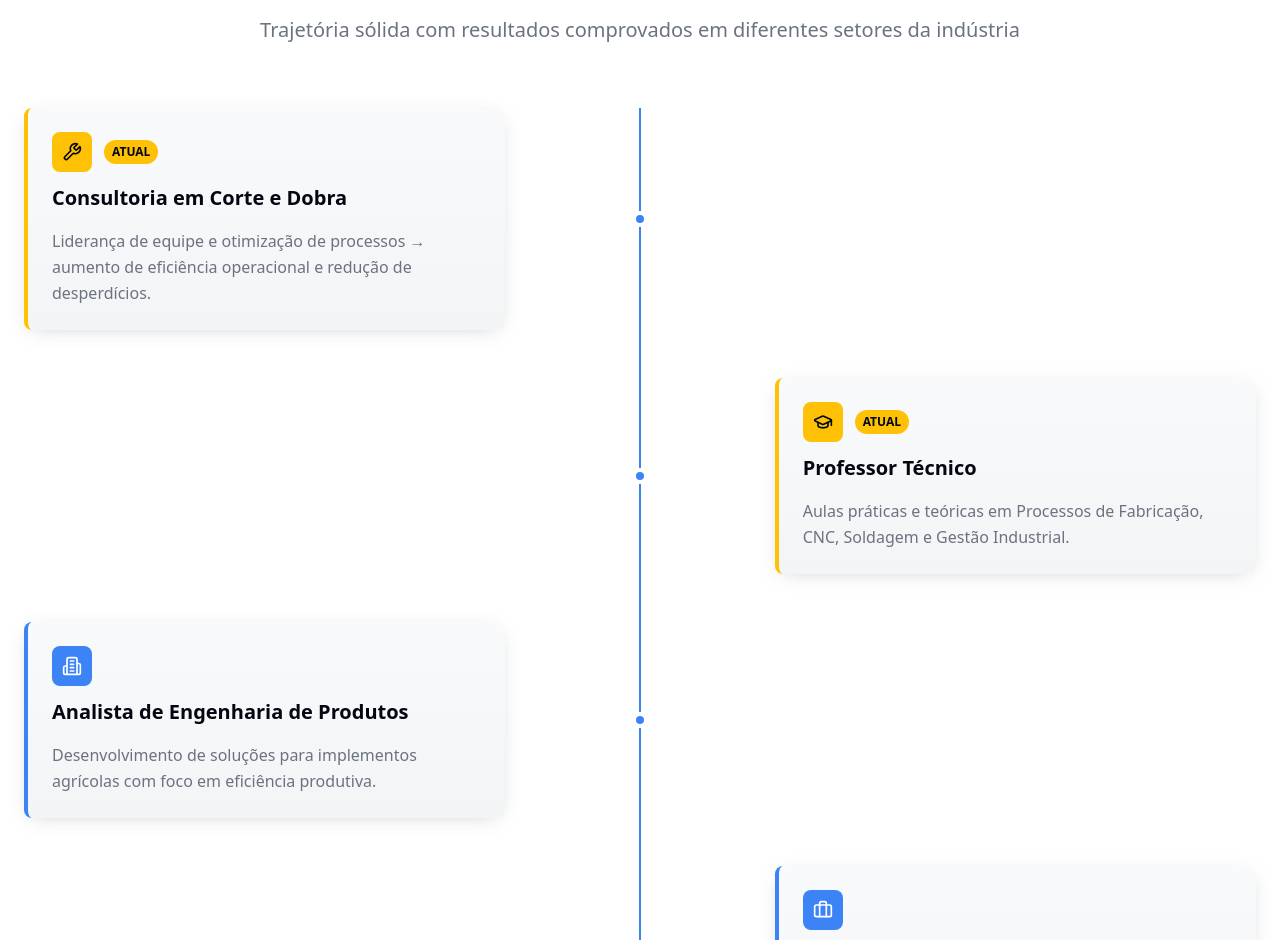
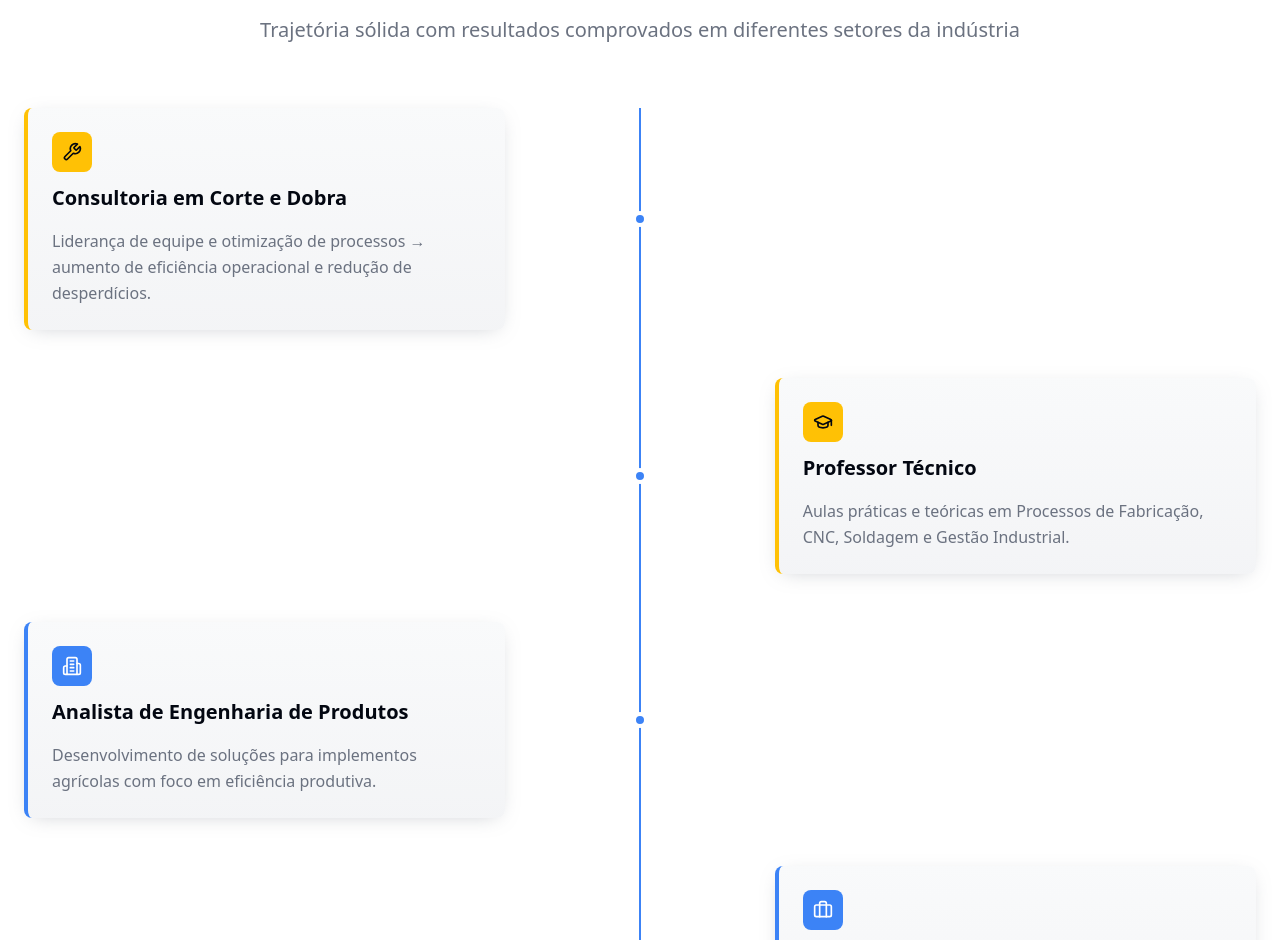
Before and after one commit to thomazelli-jose/axisconsultoria, a React (Vite) app: page / in a window 1280 px wide. Shown: the part 2924-3864 px from the top of the page. Built offline with nearby package versions, Linux system fonts and the light colour scheme; the HTML template or start-up script is replaced by a standard one.

Commit message:
Visual edit in Lovable

```diff
--- a/src/components/Experience.tsx
+++ b/src/components/Experience.tsx
@@ -59,9 +59,7 @@ export const Experience = () => {
                       <div className={`w-10 h-10 rounded-lg flex items-center justify-center mr-3 ${exp.current ? 'bg-industrial-accent' : 'bg-industrial-blue'}`}>
                         <exp.icon className={`w-5 h-5 ${exp.current ? 'text-industrial-dark' : 'text-white'}`} />
                       </div>
-                      {exp.current && <span className="bg-industrial-accent text-industrial-dark text-xs font-semibold px-2 py-1 rounded-full">
-                          ATUAL
-                        </span>}
+                      {exp.current}
                     </div>
 
                     <h3 className="text-xl font-bold text-industrial-dark mb-1">
```
